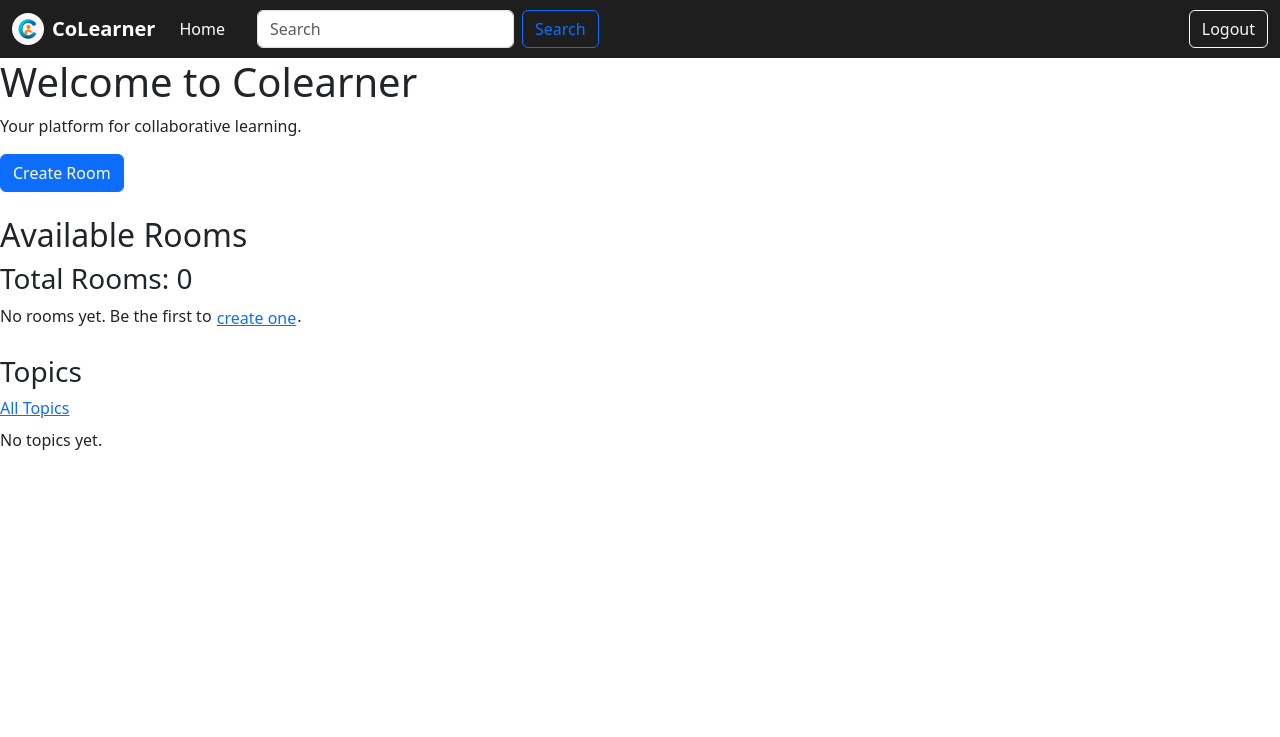
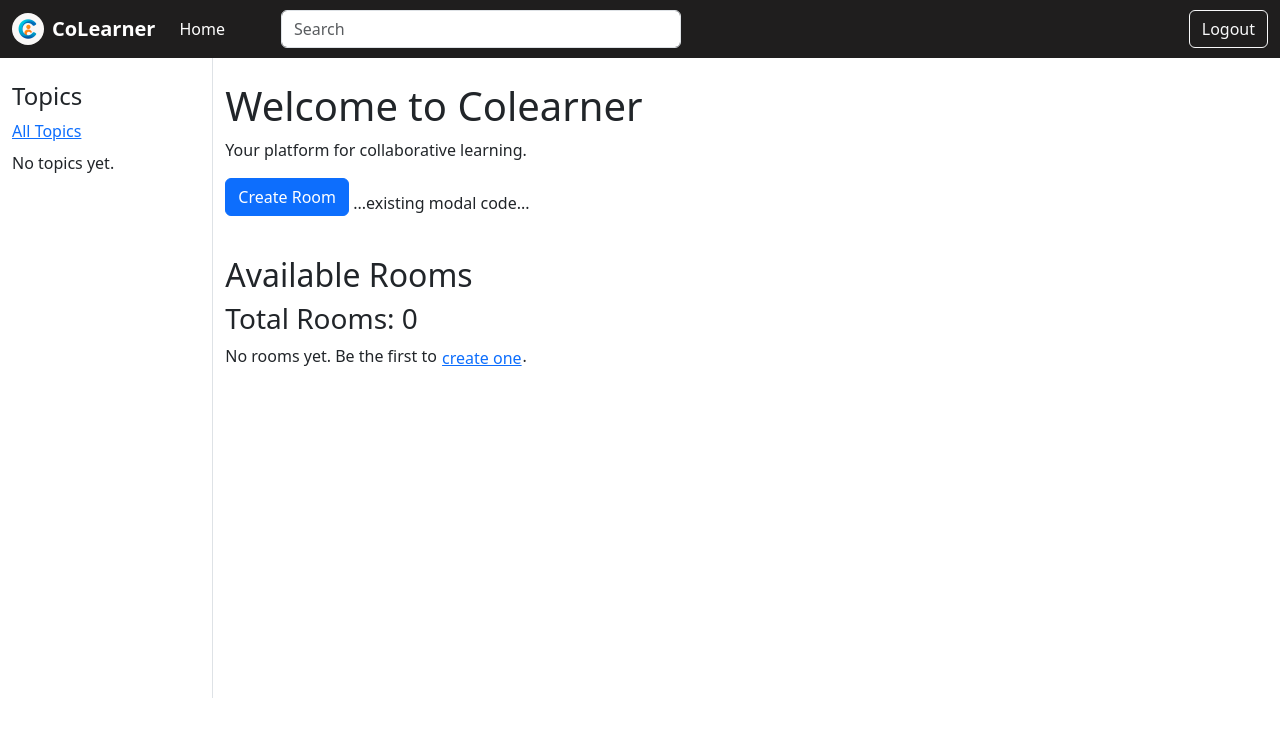
Before and after one commit to parthu05/CoLearner, a Django app: page / in a window 1280 px wide. Shown: the top 737 px of the page. Run offline with Django 5.2, Linux system fonts and the light colour scheme; the visitor is signed in with stand-in values (Sample User, id 1); data comes from the database, SQL or seed files in the repository; data that the repository does not hold is empty.

Commit message:
home pge changes

```diff
--- a/base/views.py
+++ b/base/views.py
@@ -15,7 +15,6 @@ def home(req):
     rooms = Room.objects.filter(
         Q(name__icontains=q) | Q(topic__name__icontains=q) | Q(description__icontains=q) | Q(host__username__icontains=q)
     )
-    form = RoomForm()
     topics = Topic.objects.all()
     rooms_count = rooms.count()
     if req.method == 'POST':
--- a/templates/home.html
+++ b/templates/home.html
@@ -1,104 +1,44 @@
+<!-- filepath: d:\codes\coLearner\templates\home.html -->
 {% extends "base.html" %} {% block content %}
-<h1>Welcome to Colearner</h1>
+<div class="container-fluid">
+  <div class="row">
+    <!-- Left Sidebar -->
+    <div class="col-md-2 border-end" style="min-height: 80vh">
+      <h4 class="mt-4">Topics</h4>
+      <div><a href="{% url 'home' %}">All Topics</a></div>
+      <div class="mt-2">
+        {% if topics %} {% for topic in topics %}
+        <a href="{% url 'home' %}?q={{ topic.name|urlencode }}"
+          >{{ topic.name }}</a
+        ><br />
+        {% endfor %} {% else %}
+        <p>No topics yet.</p>
+        {% endif %}
+      </div>
+      <!-- You can add more sidebar content here -->
+    </div>
+
+    <!-- Main Content -->
+    <div class="col-md-6">
+      <h1 class="mt-4">Welcome to Colearner</h1>
       <p>Your platform for collaborative learning.</p>
-
       <button
-  class="btn btn-primary"
+        class="btn btn-primary mb-3"
         data-bs-toggle="modal"
         data-bs-target="#createRoomModal"
       >
         Create Room
       </button>
-
-<div
-  class="modal fade"
-  id="createRoomModal"
-  tabindex="-1"
-  aria-labelledby="createRoomLabel"
-  aria-hidden="true"
->
-  <div class="modal-dialog">
-    <div class="modal-content">
-      <div class="modal-header">
-        <h5 class="modal-title" id="createRoomLabel">Create Room</h5>
-        <button
-          type="button"
-          class="btn-close"
-          data-bs-dismiss="modal"
-          aria-label="Close"
-        ></button>
-      </div>
-
-      <form method="POST" action="{% url 'home' %}">
-        {% csrf_token %}
-        <div class="modal-body">
-          <div class="mb-3">
-            <label for="roomName" class="form-label">Room Name</label>
-            <input
-              type="text"
-              class="form-control"
-              id="roomName"
-              name="name"
-              required
-            />
-          </div>
-          <div class="mb-3">
-            <label for="roomTopic" class="form-label">Topic</label>
-            <input
-              list="topics"
-              class="form-control"
-              id="roomTopic"
-              name="topic"
-              placeholder="Select or enter a topic"
-              required
-            />
-            <datalist id="topics">
-              <select class="form-select" aria-label="Default select example">
-                <option selected>No topic</option>
-                {% for topic in topics %}
-                <option>{{topic}}</option>
-                {% endfor %}
-              </select>
-            </datalist>
-          </div>
-          <div class="mb-3">
-            <label for="roomDescription" class="form-label">Description</label>
-            <textarea
-              class="form-control"
-              id="roomDescription"
-              name="description"
-              rows="3"
-              required
-            ></textarea>
-          </div>
-        </div>
-
-        <div class="modal-footer">
-          <button
-            type="button"
-            class="btn btn-secondary"
-            data-bs-dismiss="modal"
-          >
-            Close
-          </button>
-          <button type="submit" class="btn btn-primary">Save changes</button>
-        </div>
-      </form>
-    </div>
-  </div>
-</div>
-
+      <!-- Create Room Modal (keep your existing modal code here) -->
+      ...existing modal code...
       <h2 class="mt-4">Available Rooms</h2>
-<div>
       <h3>Total Rooms: {{ rooms_count }}</h3>
-
       {% if rooms %} {% for room in rooms %}
       <div class="mb-3 p-2 border rounded">
-    <a href="{% url 'room' room.id %}">{{ room.id }}. {{ room.name }}</a>
-    <br />
+        <a href="{% url 'room' room.id %}">{{ room.id }}. {{ room.name }}</a
+        ><br />
         <a href="{% url 'profile' room.host.id %}">@{{ room.host.username }}</a>
         <p><strong>Topic</strong>: {{ room.topic }}</p>
-
         {% if user == room.host %}
         <a href="{% url 'update_room' room.id %}">Update Room</a>
         <a href="{% url 'delete_room' room.id %}">Delete Room</a>
@@ -116,20 +56,10 @@
         >.
       </p>
       {% endif %}
+    </div>
 
-  <div class="mt-4">
-    <h3>Topics</h3>
-    <div><a href="{% url 'home' %}">All Topics</a></div>
-    <div class="mt-2">
-      {% if topics %} {% for topic in topics %}
-      <a href="{% url 'home' %}?q={{ topic.name|urlencode }}"
-        >{{ topic.name }}</a
-      ><br />
-      {% endfor %} {% else %}
-      <p>No topics yet.</p>
-      {% endif %}
+    <!-- Right Sidebar (Empty for now) -->
+    <div class="col-md-3"></div>
   </div>
 </div>
-</div>
-
 {% endblock %}
--- a/templates/navbar.html
+++ b/templates/navbar.html
@@ -42,18 +42,16 @@
           >
         </li>
         <li class="nav-item">
-          <form class="d-flex mx-4" method="get" action="{% url 'home' %}">
+          <form class="d-flex ms-5" method="get" action="{% url 'home' %}">
             <input
               class="form-control me-2"
               type="search"
               name="q"
               placeholder="Search"
               aria-label="Search"
+              style="width: 400px"
               value="{{ request.GET.q|default:'' }}"
             />
-            <button class="btn btn-outline-primary" type="submit">
-              Search
-            </button>
           </form>
         </li>
         {% endif %}
```
Lines whose indentation alone changed are shown as unchanged.
